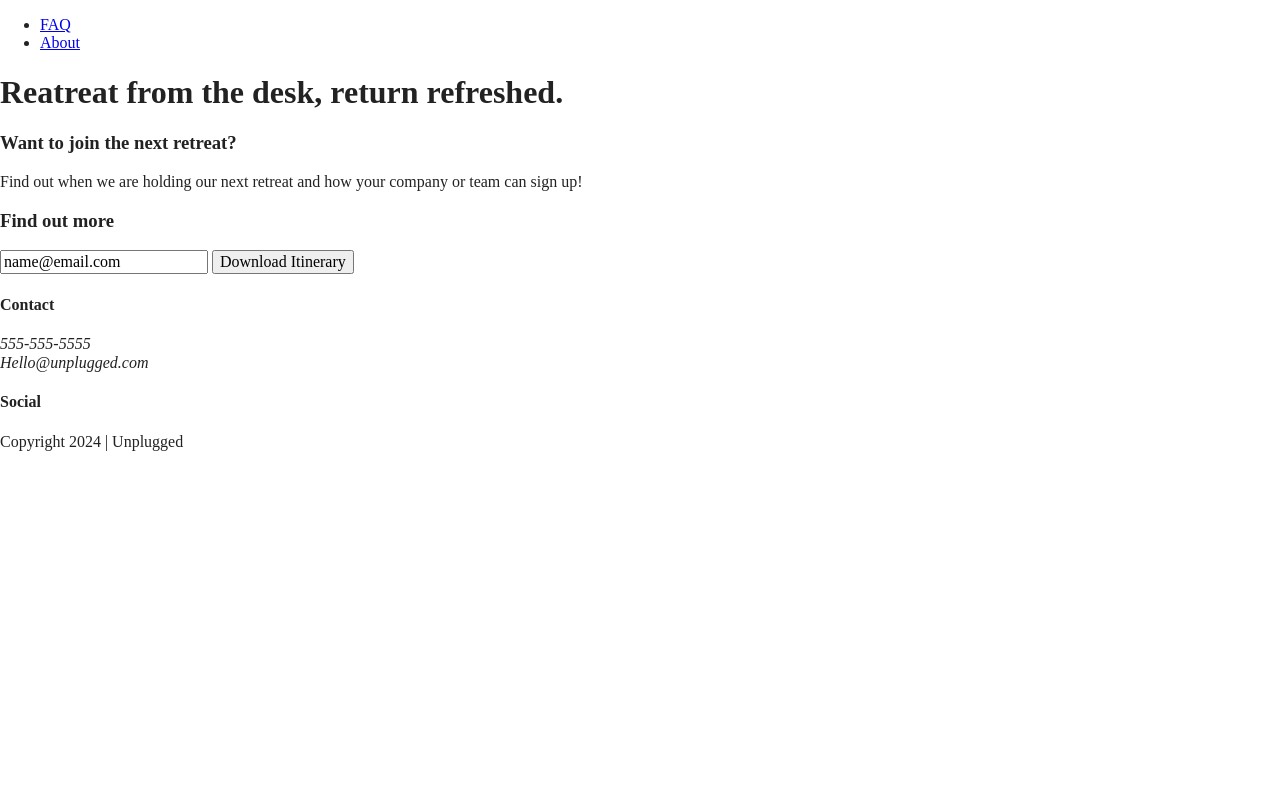
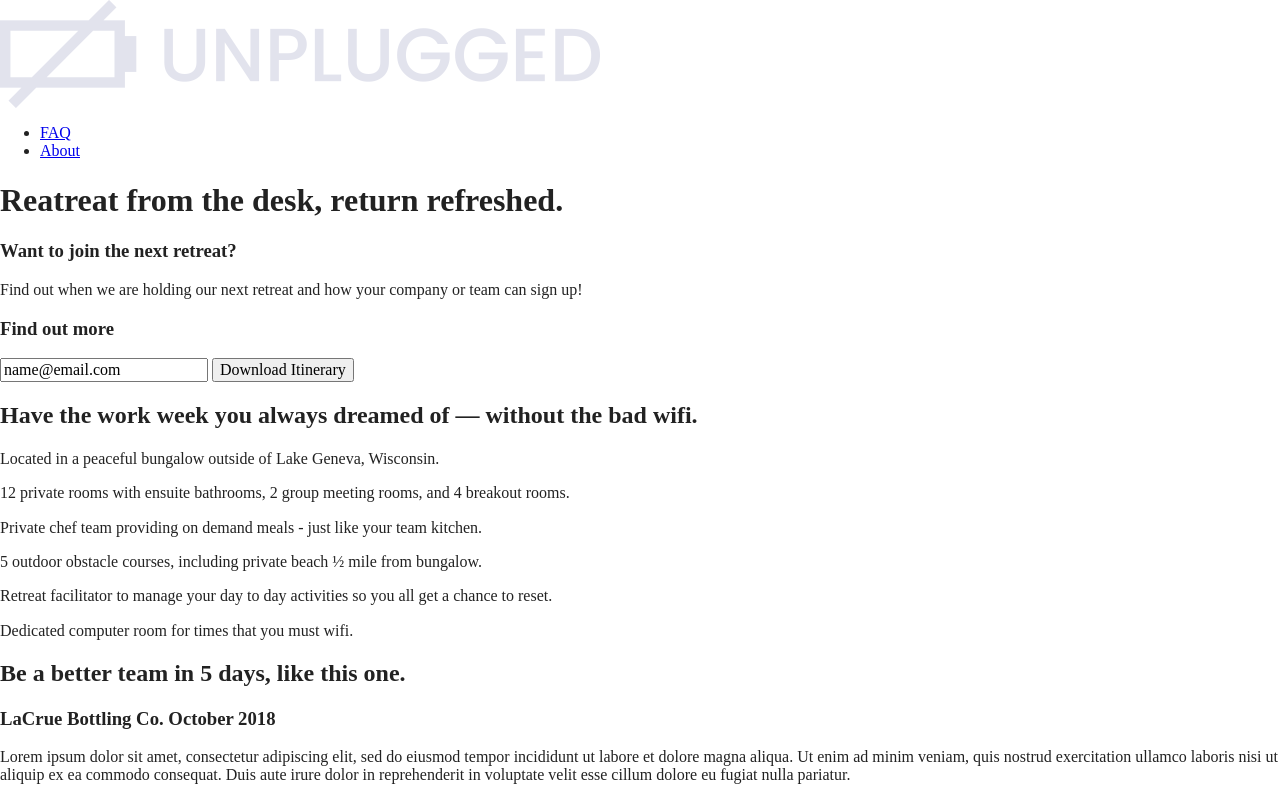
Before and after one commit to KlaraAB/unplugged-project, a website built with Parcel: page index.html in a window 1280 px wide. Shown: the top 800 px of the page. Built offline with nearby package versions, Linux system fonts and the light colour scheme.

Commit message:
HTML finish

```diff
--- a/index.html
+++ b/index.html
@@ -3,7 +3,7 @@
 
 <head>
   <meta charset="utf-8">
-  <title></title>
+  <title>Unplugged Retreat</title>
   <meta name="description" content="">
   <meta name="viewport" content="width=device-width, initial-scale=1">
 
@@ -12,7 +12,7 @@
   <meta property="og:url" content="">
   <meta property="og:image" content="">
 
-  <link rel="manifest" href="../105-coding_resources/">
+  <link rel="manifest" href="site.webmanifest">
   <link rel="apple-touch-icon" href="icon.png">
   <!-- Place favicon.ico in the root directory -->
 
@@ -25,9 +25,10 @@
 <body>
   <header>
     <div class="content-wrapper">
-      <a href="#" <img src="img/unpluggedlogo.png" alt="unplugged logo"></a>
-      <div class="header-divider">
-      </div>
+      <a href="#">
+        <img src="img/unpluggedlogo.png" alt="unplugged logo">
+      </a>
+      <div class="header-divider"></div>
       <nav>
         <ul>
           <li><a href="faq/index.html" rel="noopener">FAQ</a></li>
@@ -36,27 +37,87 @@
       </nav>
     </div>
   </header>
+
   <main>
+
     <section class="hero-area">
       <div class="contant-wrapper">
         <h1>Reatreat from the desk, return refreshed.</h1>
       </div>
     </section>
+
     <aside>
       <div class="content-wrapper">
         <div class="form-description">
           <h3>Want to join the next retreat?</h3>
           <p>Find out when we are holding our next retreat and how your company or team can sign up!</p>
-          <div class="form">
-            <h3>Find out more</h3>
-            <input type="text" name="name" value="name@email.com">
-            <input type="button" value="Download Itinerary">
-
-          </div>
+        </div>
+        <div class="form">
+          <h3>Find out more</h3>
+          <input type="text" name="name" value="name@email.com">
+          <input type="button" value="Download Itinerary">
         </div>
       </div>
     </aside>
-  </main> <!-- main wrapper -->
+
+    <section class="features">
+      <div class="contant-wrapper">
+        <h2>Have the work week you always dreamed of — without the bad wifi.</h2>
+        <div class="features-items">
+          <article>
+            <p class="fontawesome-icon"></p>
+            <p class="features-item-description">Located in a peaceful bungalow outside of Lake Geneva, Wisconsin.</p>
+          </article>
+          <article>
+            <p class="fontawesome-icon"></p>
+            <p class="features-item-description">12 private rooms with ensuite bathrooms, 2 group meeting rooms, and 4
+              breakout rooms.</p>
+          </article>
+          <article>
+            <p class="fontawesome-icon"></p>
+            <p class="features-item-description">Private chef team providing on demand meals - just like your team
+              kitchen.</p>
+          </article>
+          <article>
+            <p class="fontawesome-icon"></p>
+            <p class="features-item-description">5 outdoor obstacle courses, including private beach ½ mile from
+              bungalow.
+            </p>
+          </article>
+          <article>
+            <p class="fontawesome-icon"></p>
+            <p class="features-item-description">Retreat facilitator to manage your day to day activities so you all get
+              a
+              chance to reset.</p>
+          </article>
+          <article>
+            <p class="fontawesome-icon"></p>
+            <p class="features-item-description">Dedicated computer room for times that you must wifi.</p>
+          </article>
+        </div>
+      </div>
+    </section>
+
+    <section class="reviews">
+      <div class="content-wrapper">
+        <h2>Be a better team in 5 days, like this one.</h2>
+        <article>
+          <div>
+            <h3>LaCrue Bottling Co.
+              October 2018
+            </h3>
+            <p>Lorem ipsum dolor sit amet, consectetur adipiscing elit, sed do eiusmod tempor incididunt ut labore et
+              dolore magna aliqua. Ut enim ad minim veniam, quis nostrud exercitation ullamco laboris nisi ut aliquip ex
+              ea commodo consequat. Duis aute irure dolor in reprehenderit in voluptate velit esse cillum dolore eu
+              fugiat nulla pariatur.</p>
+          </div>
+        </article>
+      </div>
+    </section>
+
+  </main>
+  <!-- main wrapper -->
+
   <footer>
     <div class="content-wrapper">
       <div class="footer-content">
@@ -83,11 +144,12 @@
             </p>
           </div>
         </div>
-      </div> <!-- footer content ends -->
+        <!-- footer content ends -->
+      </div>
+      <!--footer content-wrapper ends-->
       <div class="copyright">
         <p>Copyright 2024 | Unplugged</p>
       </div>
-    </div> <!--footer content-wrapper ends-->
   </footer>
 
   <!-- Add your site or application content here -->
```
